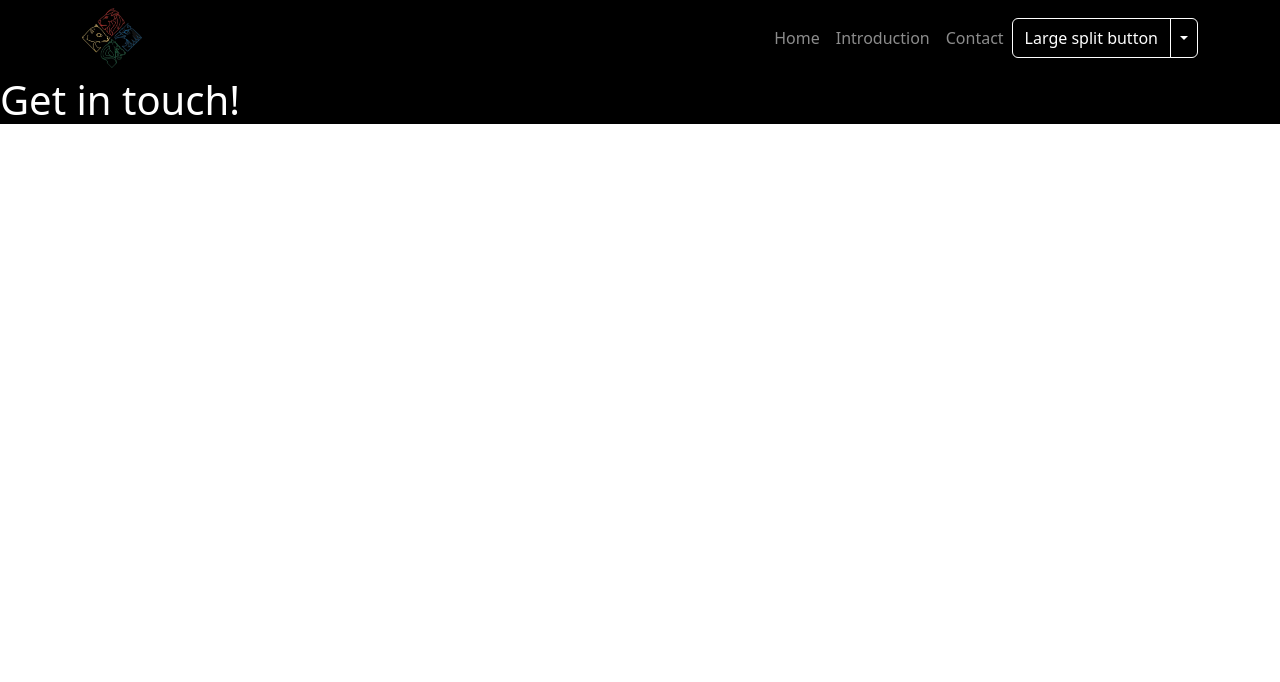
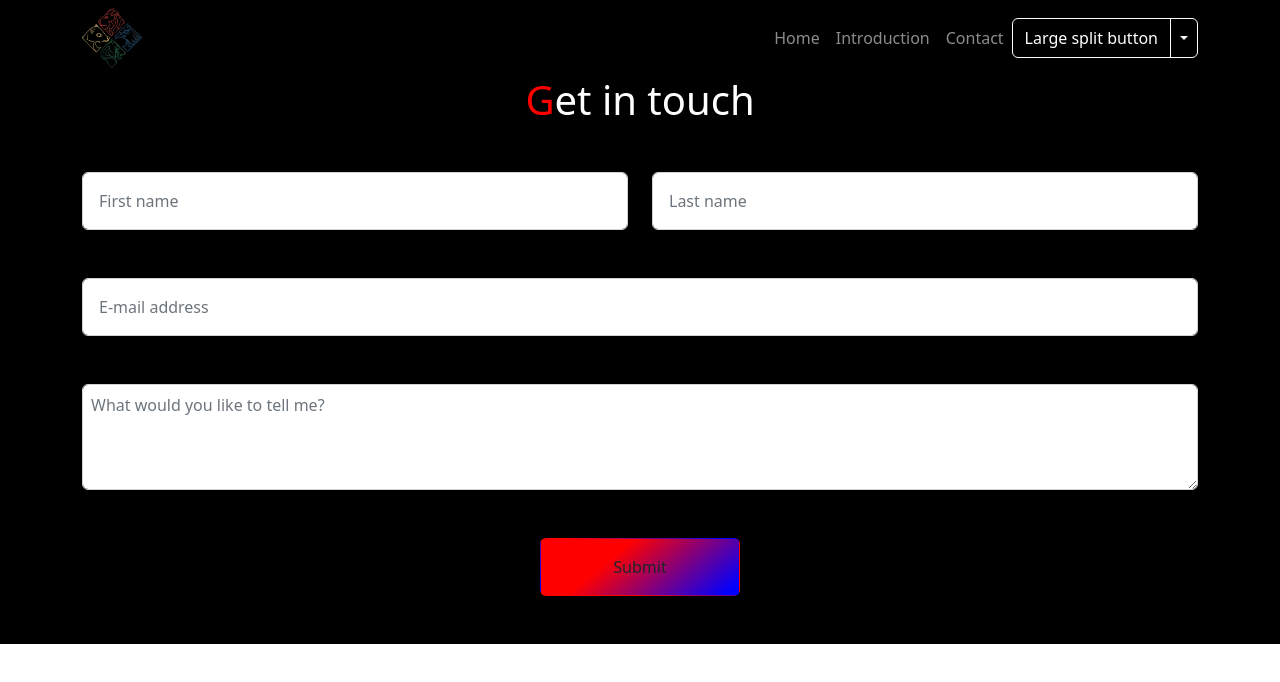
Before and after one commit to k-elixir/harry-potter, a React (Create React App) app: page /Contact in a window 1280 px wide. Shown: the top 682 px of the page. Built offline with nearby package versions, Linux system fonts and the light colour scheme.

Commit message:
filled contact page

```diff
--- a/src/App.css
+++ b/src/App.css
@@ -20,3 +20,17 @@
   margin-left: 400px;
   margin-bottom: 20px;
 }
+.btn-contact-page {
+  background: linear-gradient(320deg, blue 5%, red 65%);
+  color: white;
+  width: 200px;
+  border: 0px;
+  font-size: 25px;
+}
+.btn-contact-page:hover {
+  background: linear-gradient(320deg, red 5%, blue 65%);
+  color: white;
+}
+span {
+  color: red;
+}
--- a/src/components/Contact.js
+++ b/src/components/Contact.js
@@ -1,5 +1,54 @@
 import React from "react";
 
 export default function Contact() {
-  return <h1>Get in touch!</h1>;
+  return (
+    <main className="container text-center mb-5">
+      <h1 className="mb-5 mb-mb-0">
+        <span>G</span>et in touch
+      </h1>
+      <form action="https://formspree.io/f/xknaqqvk" method="POST">
+        <div className="row">
+          <div className="col-6">
+            <input
+              type="text"
+              name="First name"
+              className="form-control p-3"
+              placeholder="First name"
+            />
+          </div>
+          <div className="col-6">
+            <input
+              type="text"
+              name="Last name"
+              className="form-control p-3"
+              placeholder="Last name"
+            />
+          </div>
+        </div>
+        <div className="pt-5">
+          <input
+            type="email"
+            name="email"
+            className="form-control p-3"
+            placeholder="E-mail address"
+          />
+        </div>
+        <div className="pt-5">
+          <textarea
+            name="message"
+            className="form-control p-2 pb-5"
+            placeholder="What would you like to tell me?"
+          ></textarea>
+        </div>
+        <div className="pt-5">
+          <button
+            type="submit"
+            className="btn btn-contact-page p-3 mb-5 mb-mb-0"
+          >
+            Submit
+          </button>
+        </div>
+      </form>
+    </main>
+  );
 }
```
